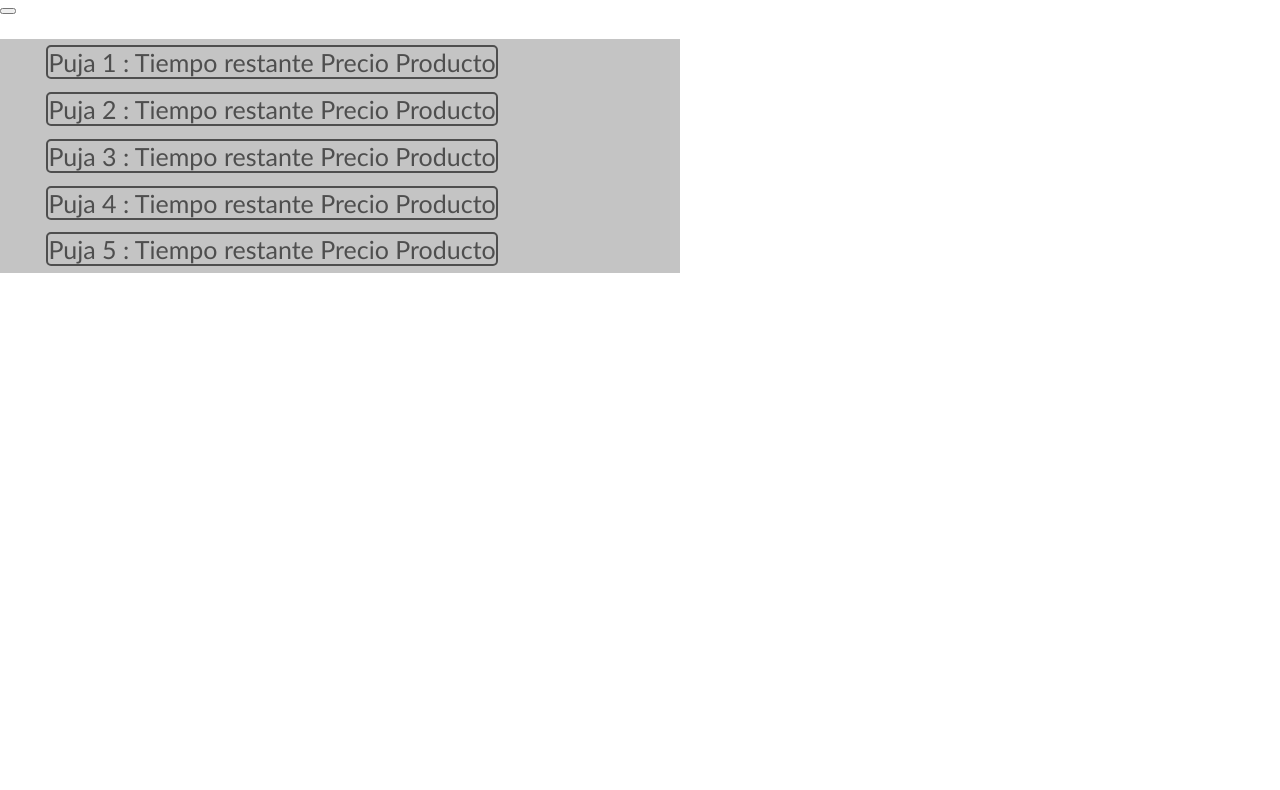
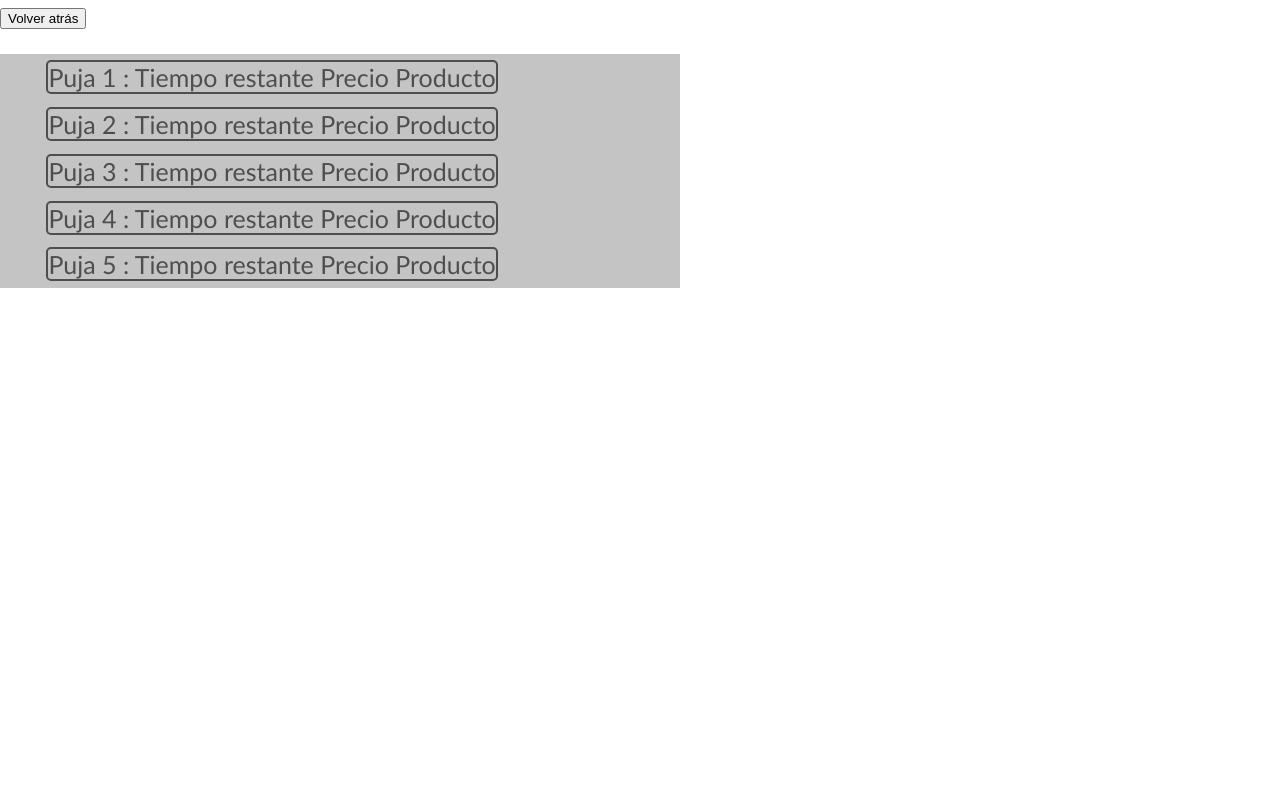
Before and after one commit to Pepitotollo/PWM, a plain HTML site: page estado_puja.html in a window 1280 px wide. Shown: the part 283-1073 px from the top of the page. Drawn offline with Linux system fonts and the light colour scheme.

Commit message:
añadir estado_puja.html y retocar el index

```diff
--- a/estado_puja.html
+++ b/estado_puja.html
@@ -20,7 +20,7 @@
 
     <main>
         <h1>Estado de las Pujas</h1>
-        <button name="" type="button"></button>
+        <button name="button" type="button">Volver atrás</button>
         <ul class = productos>
             <li class = item>Puja 1 : Tiempo restante      Precio        Producto </li>
             <li class = item>Puja 2 : Tiempo restante      Precio        Producto</li>
```
